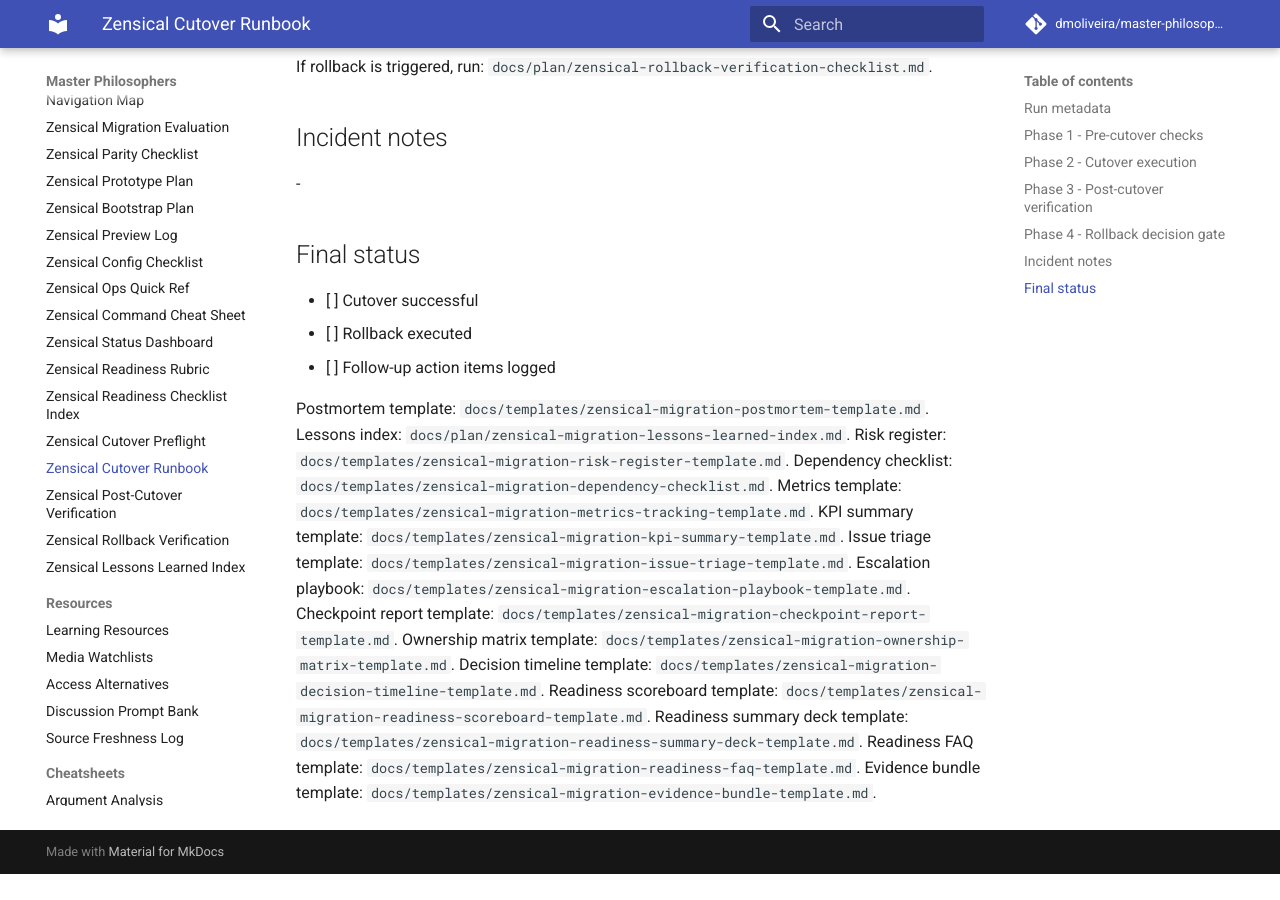
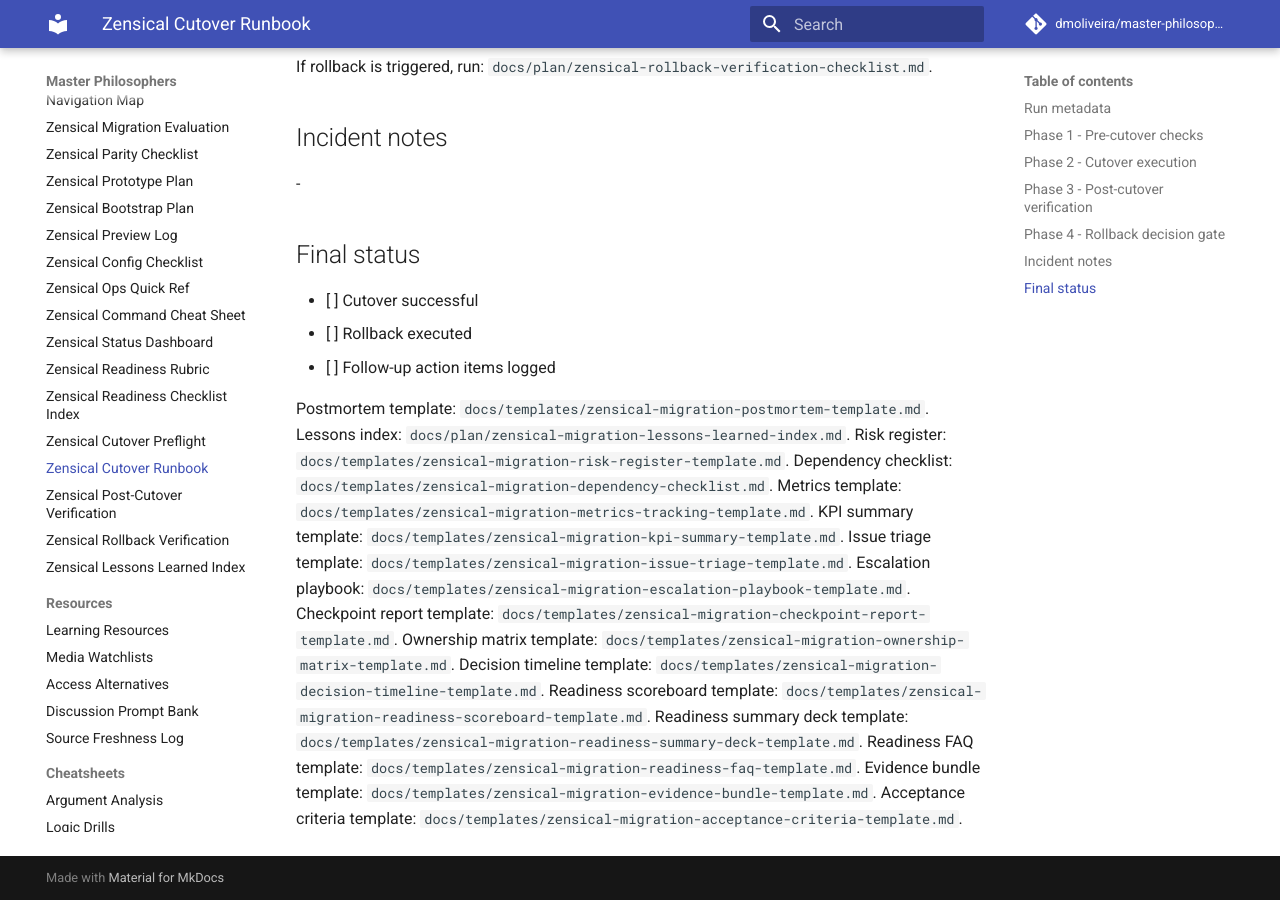
Before and after one commit to dmoliveira/master-philosophers, an MkDocs documentation site: the page built from docs/plan/zensical-cutover-runbook-template.md, in a window 1280 px wide and 900 px high, scrolled down 1396 px. Built offline with MkDocs 1.6.1 and Material for MkDocs 9.7.7, drawn with Linux system fonts in a browser that asks for light colours; comment, search, counter and statistics services are not loaded; before the commit the page ends 2270 px from its top, so only the background shows below that.

Commit message:
docs wire acceptance criteria template into migration docs

```diff
--- a/docs/plan/zensical-cutover-runbook-template.md
+++ b/docs/plan/zensical-cutover-runbook-template.md
@@ -69,3 +69,4 @@
 Readiness summary deck template: `docs/templates/zensical-migration-readiness-summary-deck-template.md`.
 Readiness FAQ template: `docs/templates/zensical-migration-readiness-faq-template.md`.
 Evidence bundle template: `docs/templates/zensical-migration-evidence-bundle-template.md`.
+Acceptance criteria template: `docs/templates/zensical-migration-acceptance-criteria-template.md`.
```
Also changed, not shown: README.md (+1 -0 lines), docs/template-library.md (+1 -0 lines).
